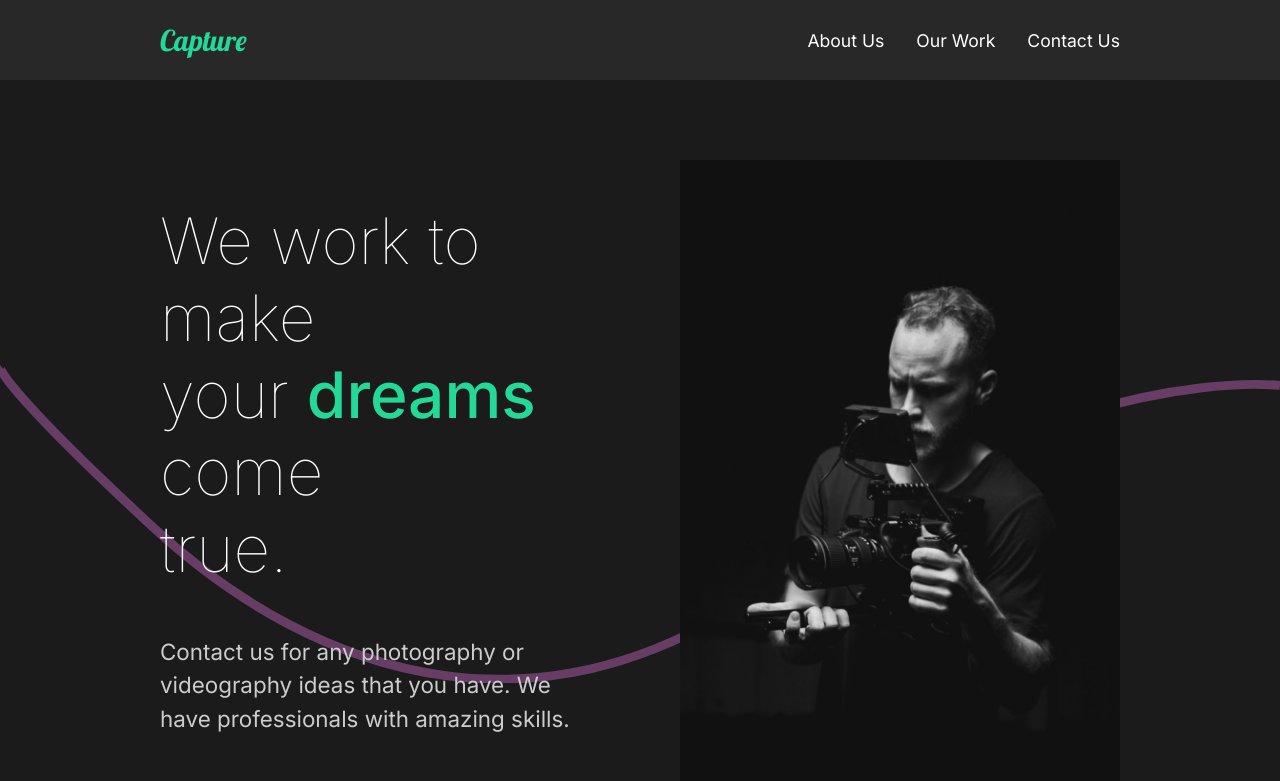
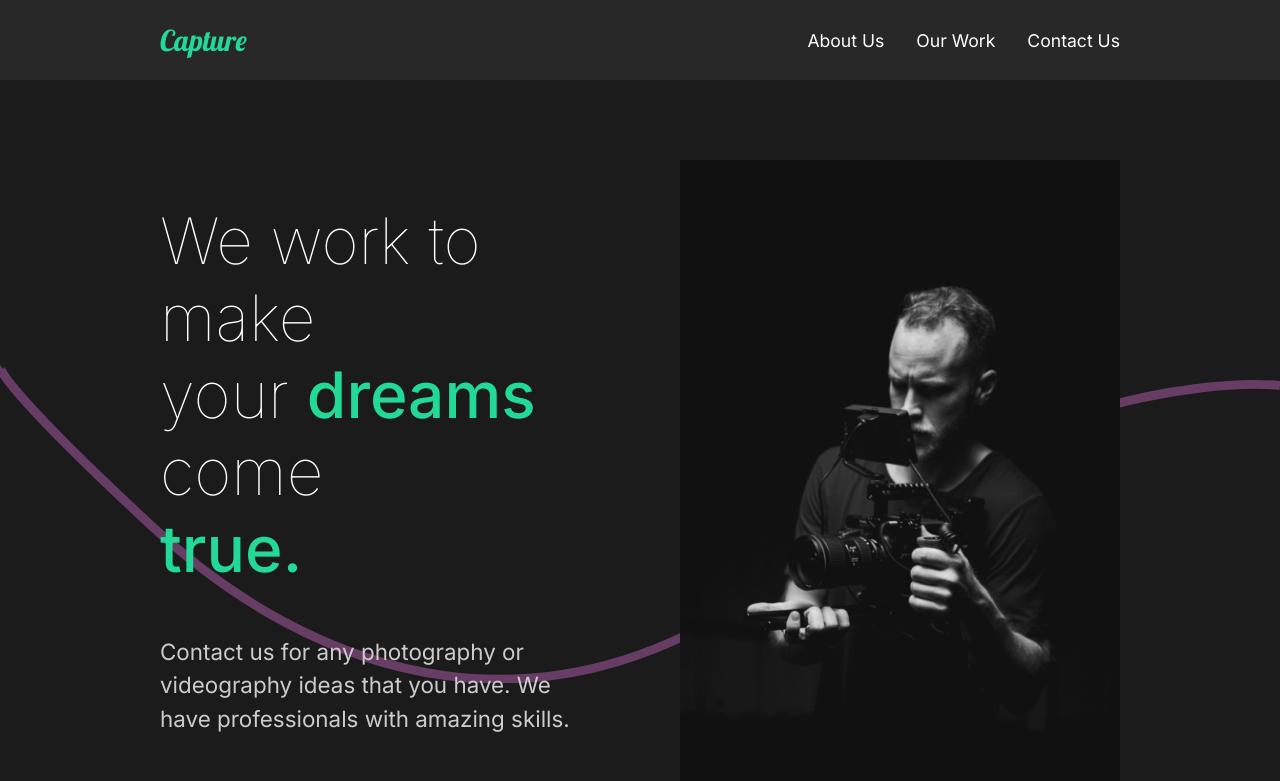
Before and after one commit to sujoyduttajad/Capture-Portfolio, a React (Create React App) app: page / in a window 1280 px wide. Shown: the top 781 px of the page. Built offline with nearby package versions, Linux system fonts and the light colour scheme.

Commit message:
Update AboutSection.js

```diff
--- a/src/components/AboutSection.js
+++ b/src/components/AboutSection.js
@@ -39,7 +39,9 @@ const AboutSection = () => {
             </motion.h2>
           </Hide>
           <Hide>
-            <motion.h2 variants={titleAnimation}>true.</motion.h2>
+            <motion.h2 variants={titleAnimation}>
+              <span>true.</span>
+            </motion.h2>
           </Hide>
         </motion.div>
         <motion.p variants={fade}>
```
